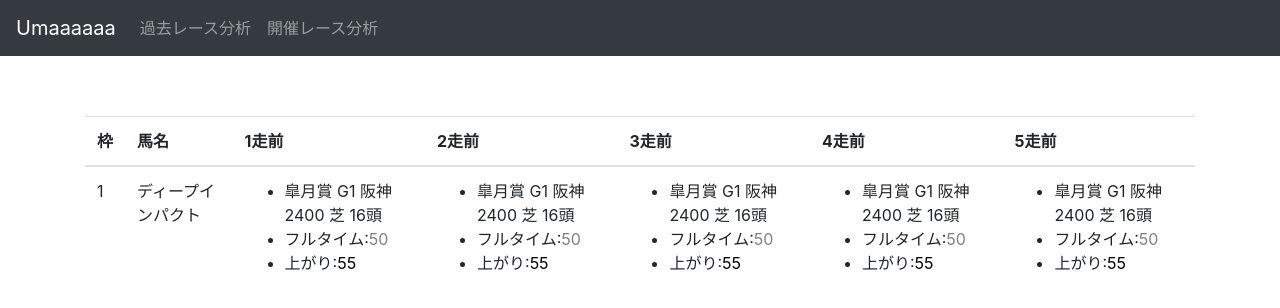
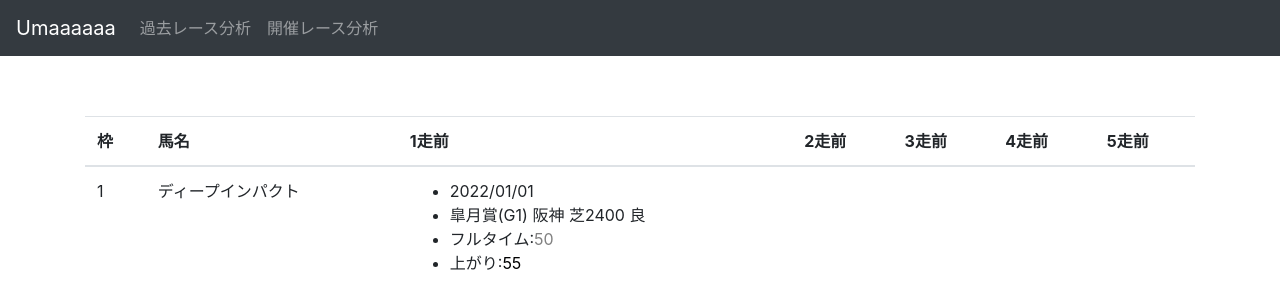
Before and after one commit to jinopapo-keiba/keiba-web, a Next.js app: page /result in a window 1280 px wide. Shown: the top 308 px of the page. Built offline with nearby package versions, Linux system fonts and the light colour scheme.

Commit message:
レース詳細用のコンポーネント追加

```diff
--- a/components/RaceResultColumn.js
+++ b/components/RaceResultColumn.js
@@ -4,9 +4,10 @@ export default function RaceResultColumn(props) {
     return(
         <td>
             <ul>
-                <li>皐月賞 G1 阪神2400 芝 16頭</li>
-                <li>フルタイム:<span style={convertColorByScore(50)}>{50}</span></li>
-                <li>上がり:<span style={convertColorByScore(55)}>{55}</span></li>
+                <li>{props.race.raceDate}</li>
+                <li>{props.race.name}{props.race.grade ? `(${props.race.grade})` : "" } {props.race.stadium} {props.race.raceType}{props.race.length} {props.race.raceCondition} </li>
+                <li>フルタイム:<span style={convertColorByScore(props.fullTime)}>{props.fullTime}</span></li>
+                <li>上がり:<span style={convertColorByScore(props.minTime)}>{props.minTime}</span></li>
             </ul>
         </td>
     )
--- /dev/null
+++ b/components/RaceResultTable.js
@@ -0,0 +1,19 @@
+import RaceResultColumn from "./RaceResultColumn";
+
+export default function RaceResultTable(props) {
+
+    return(
+        <tbody>
+            <td>{props.horse.frameNumber}</td>
+            <td>{props.horse.name}</td>
+            {props.horse.results.map(
+                (result) => (
+                    <RaceResultColumn
+                        fullTime={result.fullTime}
+                        minTime={result.minTime}
+                        race={result.race}/>
+                )
+            )}
+      </tbody>
+    )
+}
--- a/pages/result.js
+++ b/pages/result.js
@@ -1,6 +1,7 @@
 import Head from "next/head"
 import { Container, Table } from "react-bootstrap"
 import RaceResultColumn from "../components/RaceResultColumn"
+import RaceResultTable from "../components/RaceResultTable"
 
 export async function getServerSideProps(context) {
     return {
@@ -35,15 +36,25 @@ export default function Home(props) {
                                 <th>5走前</th>
                             </tr>
                         </thead>
-                        <tbody>
-                            <td>1</td>
-                            <td>ディープインパクト</td>
-                            <RaceResultColumn />
-                            <RaceResultColumn />
-                            <RaceResultColumn />
-                            <RaceResultColumn />
-                            <RaceResultColumn />
-                        </tbody>
+                        <RaceResultTable horse={{
+                            results: [
+                                {
+                                    race: {
+                                        name: "皐月賞",
+                                        stadium: "阪神",
+                                        length: 2400,
+                                        raceType: "芝",
+                                        grade: "G1",
+                                        raceCondition: "良",
+                                        raceDate: "2022/01/01"
+                                    },
+                                    minTime: 55,
+                                    fullTime: 50
+                                }
+                            ],
+                            frameNumber: 1,
+                            name: "ディープインパクト"
+                        }} />
                     </Table>
                 </Container>
             </main>
```
